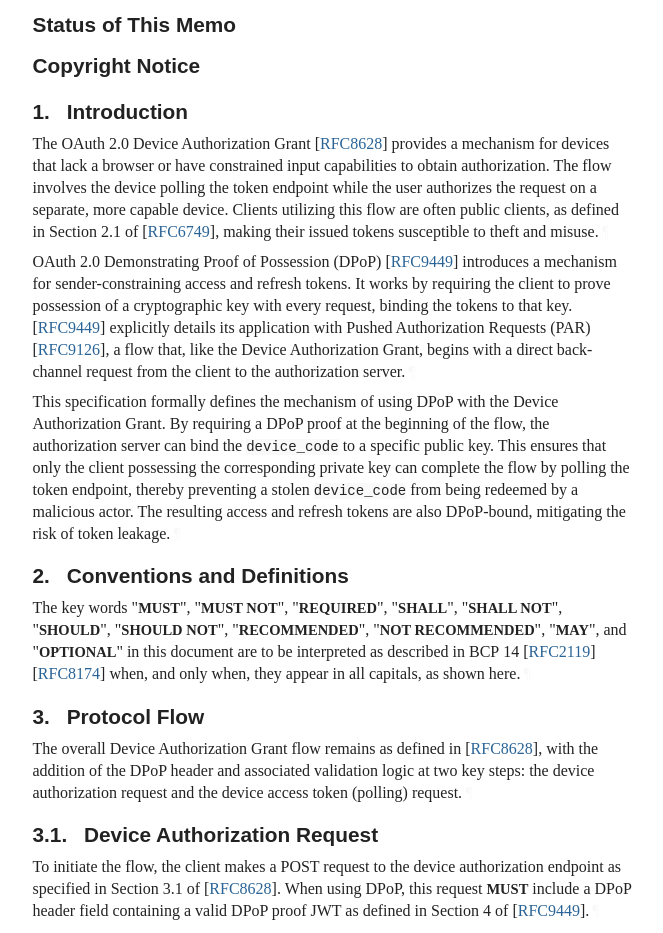
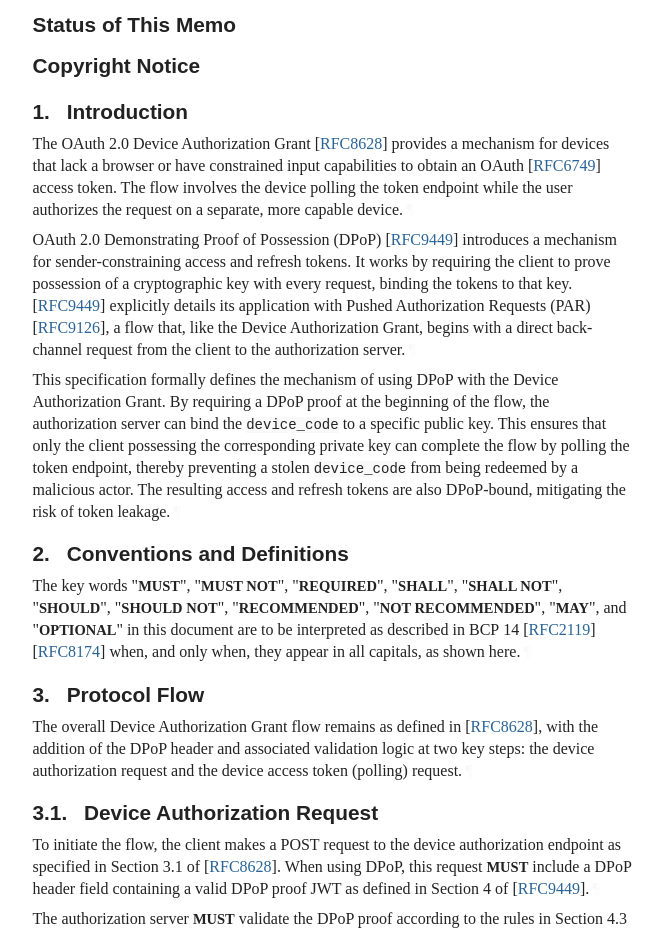
Before and after one commit to aaronpk/oauth-dpop-device-authorization-grant, a plain HTML site: page draft-parecki-oauth-dpop-device-authorization-grant.html in a window 1280 px wide. Shown: the part 880-1813 px from the top of the page, without its empty margins (92-755 px from the left). Drawn offline with Linux system fonts and the light colour scheme; a web font is replaced by a local one.

Commit message:
Script updating gh-pages from 5f9797e. [ci skip]

```diff
--- a/draft-parecki-oauth-dpop-device-authorization-grant.html
+++ b/draft-parecki-oauth-dpop-device-authorization-grant.html
@@ -1223,11 +1223,9 @@
       </h2>
 <p id="section-1-1">The OAuth 2.0 Device Authorization Grant <span>[<a href="#RFC8628" class="cite xref">RFC8628</a>]</span> provides a mechanism
 for devices that lack a browser or have constrained input capabilities
-to obtain authorization. The flow involves the device polling the token
+to obtain an OAuth <span>[<a href="#RFC6749" class="cite xref">RFC6749</a>]</span> access token. The flow involves the device polling the token
 endpoint while the user authorizes the request on a separate, more
-capable device. Clients utilizing this flow are often public clients,
-as defined in Section 2.1 of <span>[<a href="#RFC6749" class="cite xref">RFC6749</a>]</span>, making their issued tokens
-susceptible to theft and misuse.<a href="#section-1-1" class="pilcrow">¶</a></p>
+capable device.<a href="#section-1-1" class="pilcrow">¶</a></p>
 <p id="section-1-2">OAuth 2.0 Demonstrating Proof of Possession (DPoP) <span>[<a href="#RFC9449" class="cite xref">RFC9449</a>]</span>
 introduces a mechanism for sender-constraining access and refresh
 tokens. It works by requiring the client to prove possession of a
```
Also changed, not shown: draft-parecki-oauth-dpop-device-authorization-grant.txt.
